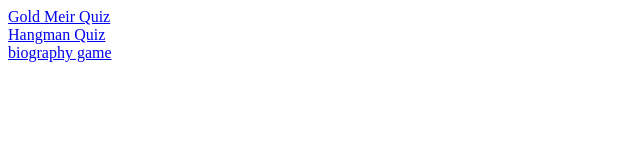
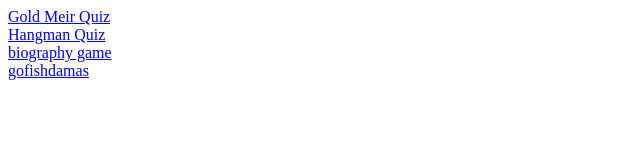
Before and after one commit to Nurnu/nurnu.github.io, a plain HTML site: page index.html in a window 1280 px wide. Shown: the whole page, without its empty margins (0-640 px from the left). Drawn offline with Linux system fonts and the light colour scheme.

Commit message:
Update index.html

```diff
--- a/index.html
+++ b/index.html
@@ -4,5 +4,6 @@
 <a href="hangman-game-participles.html"> Hangman Quiz </a> <br />
    <a href="biography1game.html"> biography game </a>
 <br />
+   <a href="gofishdamas.html">gofishdamas</a> <br>
 </body>
 </html>
```
